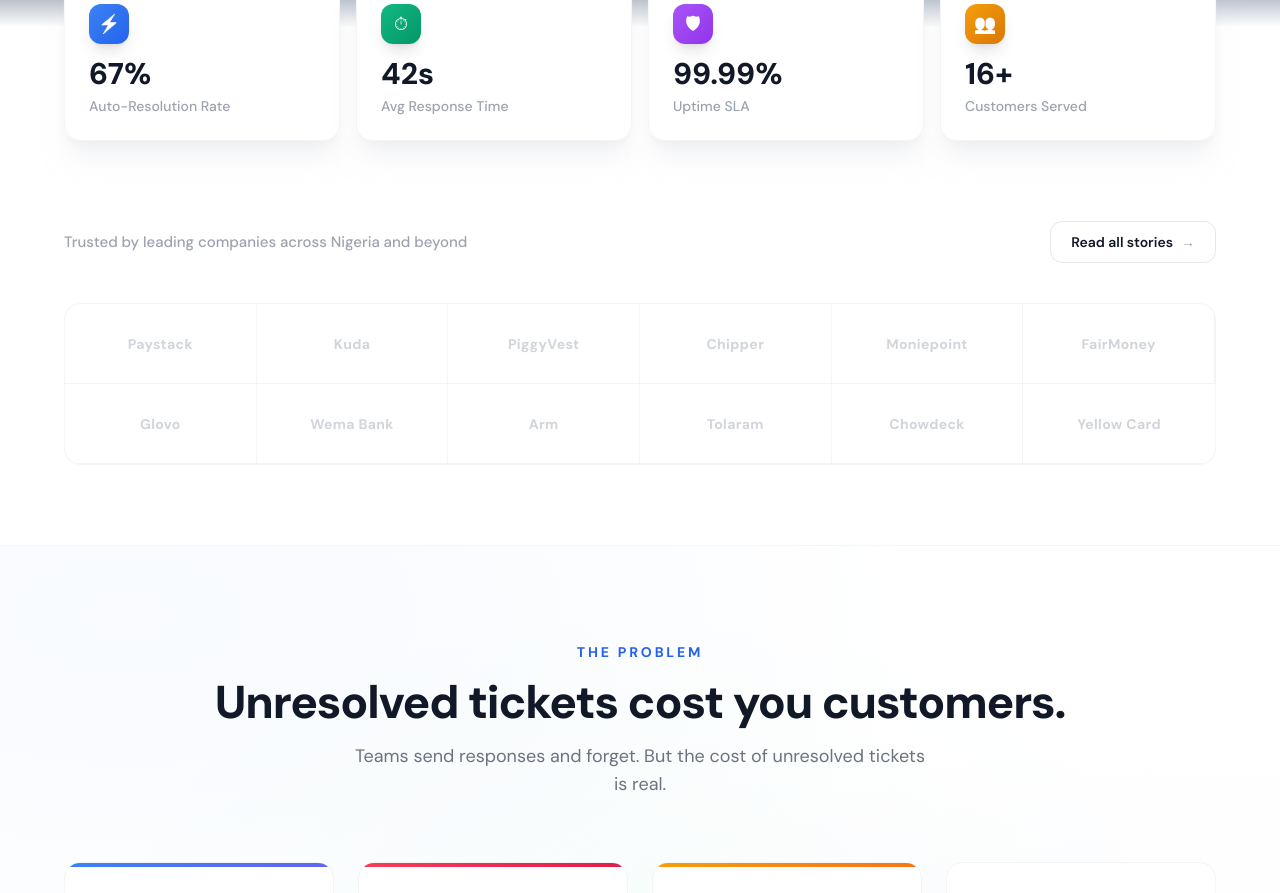
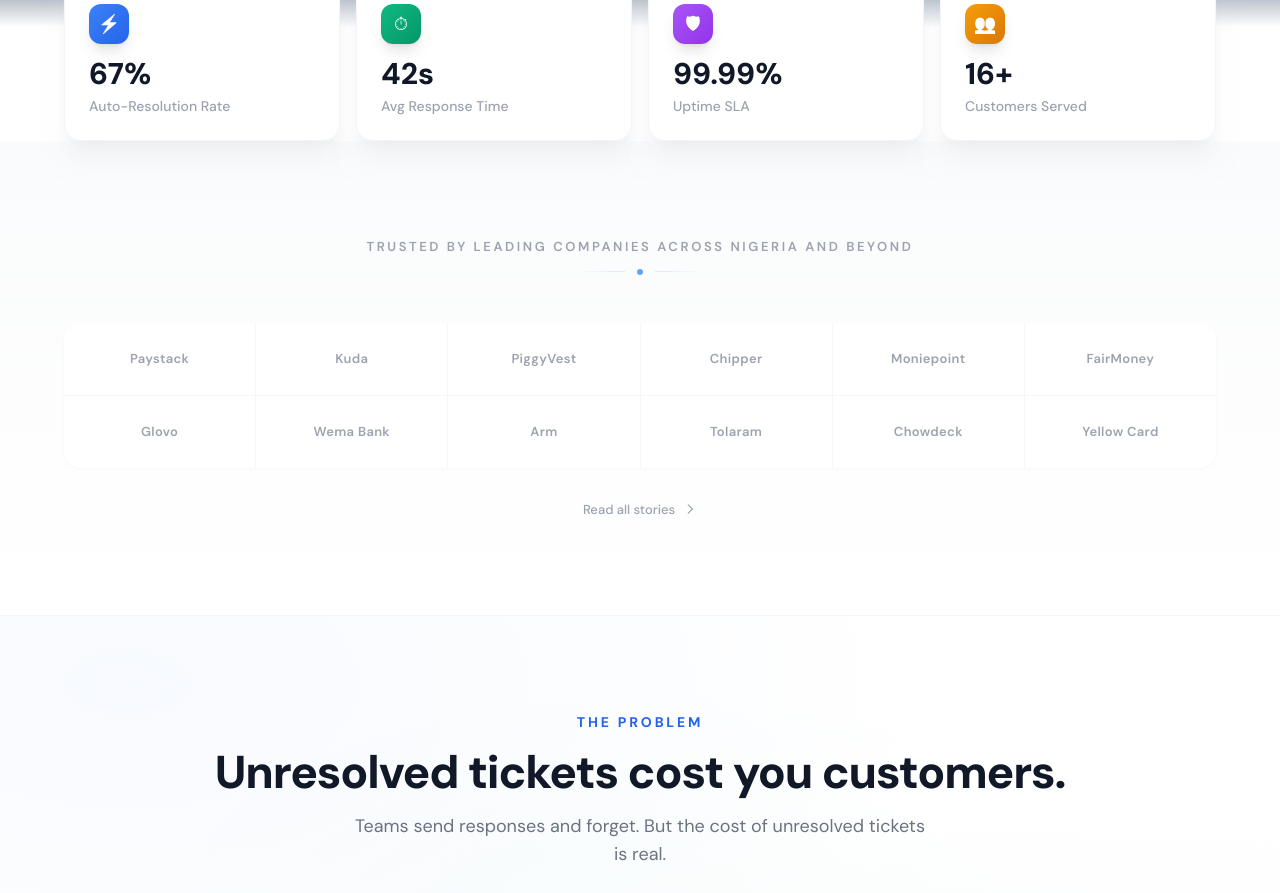
Before and after one commit to glorino/supportflow-ai, a Next.js app: page / in a window 1280 px wide. Shown: the part 781-1674 px from the top of the page. Built offline with nearby package versions, Linux system fonts and the light colour scheme; no server answers; the database is empty.

Commit message:
Polish Trusted By section: centered layout, gradient divider, refined grid, subtle hover

```diff
--- a/src/app/page.tsx
+++ b/src/app/page.tsx
@@ -218,23 +218,46 @@ export default function HomePage() {
       </RevealSection>
 
       {/* ═══════ TRUSTED BY ═══════ */}
-      <RevealSection className="py-20 border-b border-gray-100/80">
+      <section className="py-24 border-b border-gray-100/80" style={{ background: "linear-gradient(180deg, #fafbfc 0%, #ffffff 100%)" }}>
+        <RevealSection>
           <div className="max-w-[1200px] mx-auto px-6">
-          <div className="flex items-center justify-between mb-10">
-            <p className="text-gray-400 text-[15px] font-medium">{t("trusted.title")}</p>
-            <Link href="/about" className="text-sm font-semibold text-gray-900 border border-gray-200 rounded-xl px-5 py-2.5 hover:bg-gray-50 transition-colors hidden sm:flex items-center gap-2">
-              {t("trusted.readAll")} <span className="text-gray-400">→</span>
-            </Link>
+            <div className="text-center mb-12">
+              <p className="text-[13px] font-semibold text-gray-400 uppercase tracking-[0.2em] mb-3">{t("trusted.title")}</p>
+              <div className="flex items-center justify-center gap-3">
+                <div className="h-px w-12 bg-gradient-to-r from-transparent to-gray-200" />
+                <div className="h-1.5 w-1.5 rounded-full bg-blue-400" />
+                <div className="h-px w-12 bg-gradient-to-l from-transparent to-gray-200" />
               </div>
-          <div className="grid grid-cols-3 sm:grid-cols-4 lg:grid-cols-6 gap-0 border border-gray-100 rounded-2xl overflow-hidden">
-            {["Paystack", "Kuda", "PiggyVest", "Chipper", "Moniepoint", "FairMoney", "Glovo", "Wema Bank", "Arm", "Tolaram", "Chowdeck", "Yellow Card"].map((name) => (
-              <div key={name} className="flex items-center justify-center h-20 border-r border-b border-gray-100 last:border-r-0 hover:bg-gray-50/50 transition-colors">
-                <span className="text-sm font-bold text-gray-300 tracking-wide">{name}</span>
+            </div>
+            <div className="grid grid-cols-3 sm:grid-cols-4 lg:grid-cols-6 gap-px bg-gray-100/60 rounded-2xl overflow-hidden shadow-sm shadow-gray-100/50">
+              {[
+                { name: "Paystack", color: "text-gray-400" },
+                { name: "Kuda", color: "text-gray-400" },
+                { name: "PiggyVest", color: "text-gray-400" },
+                { name: "Chipper", color: "text-gray-400" },
+                { name: "Moniepoint", color: "text-gray-400" },
+                { name: "FairMoney", color: "text-gray-400" },
+                { name: "Glovo", color: "text-gray-400" },
+                { name: "Wema Bank", color: "text-gray-400" },
+                { name: "Arm", color: "text-gray-400" },
+                { name: "Tolaram", color: "text-gray-400" },
+                { name: "Chowdeck", color: "text-gray-400" },
+                { name: "Yellow Card", color: "text-gray-400" },
+              ].map((company) => (
+                <div key={company.name} className="flex items-center justify-center h-[72px] bg-white hover:bg-gray-50/80 transition-all duration-300 group cursor-default">
+                  <span className={`text-[13px] font-semibold ${company.color} tracking-wide group-hover:text-gray-500 transition-colors duration-300`}>{company.name}</span>
                 </div>
               ))}
             </div>
+            <div className="flex items-center justify-center mt-8">
+              <Link href="/about" className="inline-flex items-center gap-2 text-[13px] font-medium text-gray-400 hover:text-gray-600 transition-colors duration-300 group">
+                {t("trusted.readAll")}
+                <svg className="w-3.5 h-3.5 group-hover:translate-x-0.5 transition-transform duration-300" fill="none" stroke="currentColor" viewBox="0 0 24 24"><path strokeLinecap="round" strokeLinejoin="round" strokeWidth={2} d="M9 5l7 7-7 7" /></svg>
+              </Link>
+            </div>
           </div>
         </RevealSection>
+      </section>
 
       {/* ═══════ THE PROBLEM ═══════ */}
       <RevealSection className="py-24 section-mesh">
```
Lines whose indentation alone changed are shown as unchanged.
